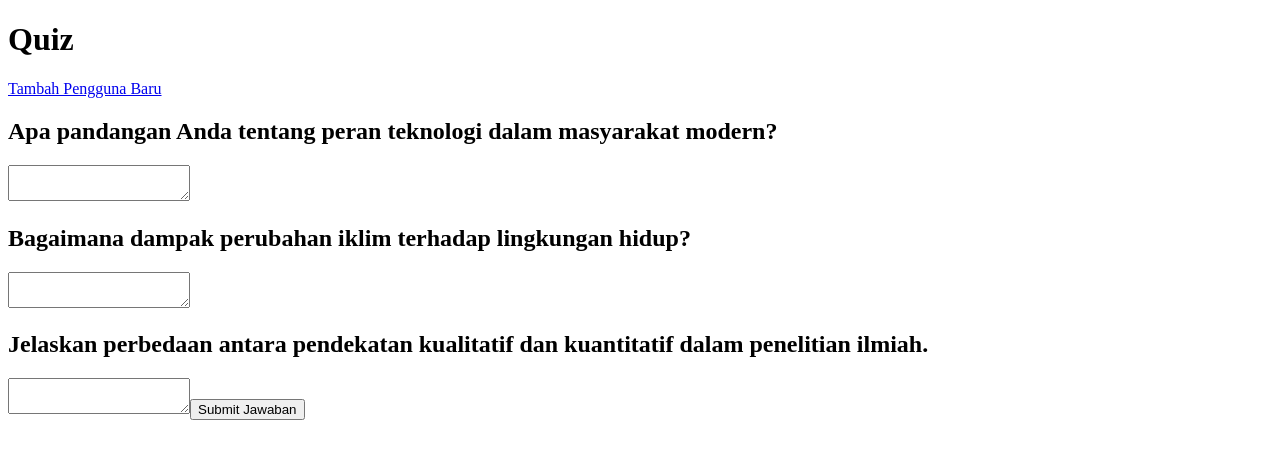
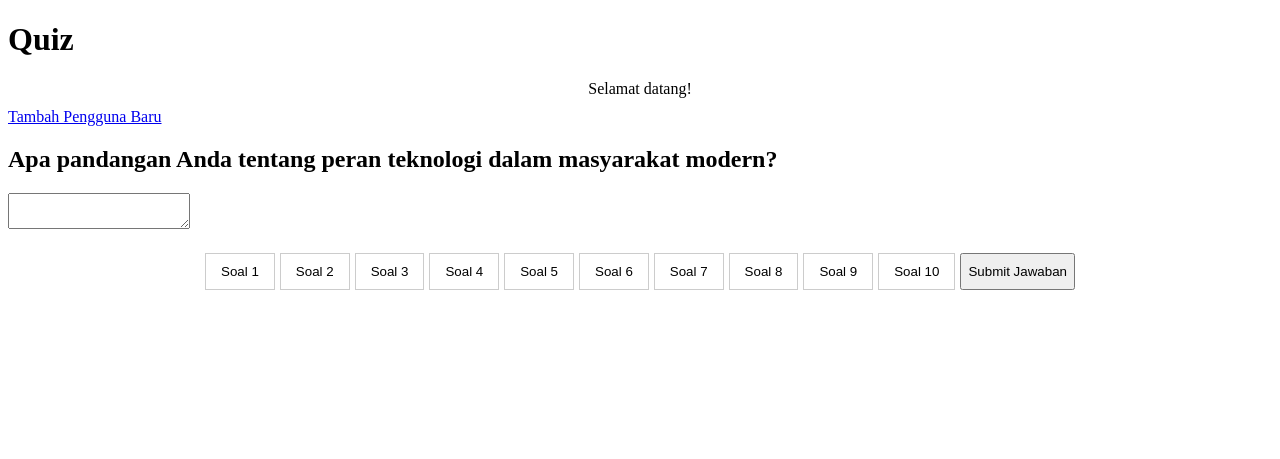
Before and after one commit to panduafii/ExaTrain, a PHP site: page / in a window 1280 px wide. Shown: the top 459 px of the page. Run offline with PHP 8.4, Linux system fonts and the light colour scheme; data comes from the database, SQL or seed files in the repository.

Commit message:
mengubah urutan directory dan memodifikasi database,index,addUser,add_user, dan submit

```diff
--- a/FungsiPHP/add_user.php
+++ b/FungsiPHP/add_user.php
@@ -25,7 +25,7 @@ if (isset($_POST['submit'])) {
     $sql = "INSERT INTO users (username, password) VALUES ('$username', '$hashed_password')";
     if ($conn->query($sql) === TRUE) {
         // Mengarahkan pengguna kembali ke halaman index.php setelah menambahkan pengguna baru
-        header("Location: index.php");
+        header("Location: ../index.php");
         exit; // Memastikan tidak ada kode ekstra yang dijalankan setelah pengalihan header
     } else {
         echo "Error: " . $sql . "<br>" . $conn->error; // Menampilkan pesan kesalahan jika query gagal dieksekusi
--- a/addUser.php
+++ b/addUser.php
@@ -7,7 +7,7 @@
 </head>
 <body>
     <h1>Tambah Pengguna Baru</h1>
-    <form action="add_user.php" method="post">
+    <form action="fungsiPHP/add_user.php" method="post">
         <label for="username">Username:</label><br>
         <input type="text" id="username" name="username" required><br><br>
 
--- a/adminDetailpenjelasan.html
+++ b/adminDetailpenjelasan.php
@@ -4,7 +4,7 @@
     <meta charset="UTF-8">
     <meta name="viewport" content="width=device-width, initial-scale=1.0">
     <title>Exatrain - Soal</title>
-    <link rel="stylesheet" href="admindetailpenjelasan.css">
+    <link rel="stylesheet" href="CSS/admindetailpenjelasan.css">
 </head>
 <body>
     <div class="container">
--- a/adminPembayaran.html
+++ b/adminPembayaran.php
@@ -4,7 +4,7 @@
     <meta charset="UTF-8">
     <meta name="viewport" content="width=device-width, initial-scale=1.0">
     <title>Pembayaran</title>
-    <link rel="stylesheet" href="adminpembayaran.css">
+    <link rel="stylesheet" href="CSS/adminpembayaran.css">
     <link rel="stylesheet" href="https://cdnjs.cloudflare.com/ajax/libs/font-awesome/5.15.4/css/all.min.css">
 </head>
 <body>
--- a/adminPengguna.html
+++ b/adminPengguna.php
@@ -4,7 +4,7 @@
     <meta charset="UTF-8">
     <meta name="viewport" content="width=device-width, initial-scale=1.0">
     <title>Edit Pengguna</title>
-    <link rel="stylesheet" href="adminpengguna.css">
+    <link rel="stylesheet" href="CSS/adminpengguna.css">
 </head>
 <body>
     <div class="container">
--- a/adminSoal.html
+++ b/adminSoal.php
@@ -4,7 +4,7 @@
     <meta charset="UTF-8">
     <meta name="viewport" content="width=device-width, initial-scale=1.0">
     <title>Manajemen Soal</title>
-    <link rel="stylesheet" href="adminsoal.css">
+    <link rel="stylesheet" href="CSS/adminsoal.css">
     <link rel="stylesheet" href="https://cdnjs.cloudflare.com/ajax/libs/font-awesome/5.15.4/css/all.min.css">
 </head>
 <body>
--- a/adminStatistik.html
+++ b/adminStatistik.php
@@ -4,7 +4,7 @@
     <meta charset="UTF-8">
     <meta name="viewport" content="width=device-width, initial-scale=1.0">
     <title>Data & Statistik</title>
-    <link rel="stylesheet" href="adminstatistik.css">
+    <link rel="stylesheet" href="CSS/adminstatistik.css">
     <link rel="stylesheet" href="https://cdnjs.cloudflare.com/ajax/libs/font-awesome/5.15.4/css/all.min.css">
 </head>
 <body>
--- a/adminTinjaujawaban.html
+++ b/adminTinjaujawaban.php
@@ -4,7 +4,7 @@
     <meta charset="UTF-8">
     <meta name="viewport" content="width=device-width, initial-scale=1.0">
     <title>Exatrain - Soal</title>
-    <link rel="stylesheet" href="admintinjaujawaban.css">
+    <link rel="stylesheet" href="CSS/admintinjaujawaban.css">
 </head>
 <body>
     <div class="container">
--- a/index.php
+++ b/index.php
@@ -4,12 +4,60 @@
     <meta charset="UTF-8">
     <meta name="viewport" content="width=device-width, initial-scale=1.0">
     <title>Quiz</title>
+    <link rel="stylesheet" href="CSS/quizPage.css">
+    <style>
+        .button-container {
+            display: flex;
+            justify-content: space-between;
+            align-items: center;
+            margin-top: 20px;
+        }
+        .question-buttons {
+            display: flex;
+            flex-wrap: wrap;
+            justify-content: center;
+        }
+        .question-buttons button {
+            margin-right: 5px;
+            background-color: white; /* Warna default putih */
+            color: black; /* Warna teks hitam */
+            border: 1px solid #ccc; /* Border warna abu-abu muda */
+            padding: 10px 15px; /* Padding untuk tombol */
+            cursor: pointer; /* Mengubah kursor saat mouse berada di atas tombol */
+        }
+        .question-buttons button.answered {
+            background-color: lightblue; /* Warna biru muda jika sudah dijawab */
+        }
+        .form-footer {
+            display: flex;
+            justify-content: center;
+            margin-top: 20px;
+        }
+        .user-info {
+            text-align: center;
+            margin-bottom: 10px;
+        }
+    </style>
 </head>
 <body>
     <h1>Quiz</h1>
 
-    <a href="addUser.html">Tambah Pengguna Baru</a>
-    <form action="submit.php" method="post">
+    <div class="user-info">
+        <?php
+        session_start();
+        // Menampilkan nama pengguna jika ada yang masuk
+        if (isset($_SESSION["username"])) {
+            $username = $_SESSION["username"];
+            echo "Selamat datang, $username!";
+        } else {
+            echo "Selamat datang!";
+        }
+        ?>
+    </div>
+
+    <a href="addUser.php">Tambah Pengguna Baru</a>
+
+    <form action="" method="post">
         <?php
         // Koneksi ke database
         $servername = "localhost";
@@ -23,27 +71,64 @@
             die("Koneksi ke database gagal: " . $conn->connect_error);
         }
 
+        // Menyimpan jawaban sebelumnya
+        if ($_SERVER['REQUEST_METHOD'] == 'POST') {
+            if (isset($_POST['essay_answer'])) {
+                $currentQuestion = $_POST['current_question'];
+                $_SESSION['answers'][$currentQuestion] = $_POST['essay_answer'];
+            }
+
+            // Logika untuk submit jawaban akhir
+            if (isset($_POST['submit_final'])) {
+                // Proses penyimpanan jawaban akhir
+                foreach ($_SESSION['answers'] as $questionId => $answer) {
+                    // Contoh query penyimpanan (sesuaikan dengan struktur tabel Anda)
+                    $sql = "INSERT INTO answers (user_id, question_id, answer) VALUES ('1', '$questionId', '$answer') ON DUPLICATE KEY UPDATE answer='$answer'";
+                    $conn->query($sql);
+                }
+
+                // Hapus jawaban dari sesi setelah disimpan
+                unset($_SESSION['answers']);
+                echo "Jawaban Anda telah disimpan.";
+            }
+        }
+
+        // Menentukan pertanyaan saat ini
+        $questionId = isset($_POST['question_id']) ? (int)$_POST['question_id'] : 1;
+
         // Ambil pertanyaan dari database
-        $sql = "SELECT * FROM questions";
+        $sql = "SELECT * FROM questions WHERE id = $questionId";
         $result = $conn->query($sql);
 
         if ($result->num_rows > 0) {
             // Menampilkan pertanyaan
-            while ($row = $result->fetch_assoc()) {
-                echo "<h2>" . $row['question_text'] . "</h2>";
+            $row = $result->fetch_assoc();
+            echo "<h2>" . $row['question_text'] . "</h2>";
 
-                // Menampilkan textarea untuk jawaban essay
-                echo "<textarea name='essay_answer[]' required></textarea>";
-            }
-
-            // Tombol untuk mengirim jawaban
-            echo "<button type='submit' name='submit'>Submit Jawaban</button>";
+            // Menampilkan textarea untuk jawaban essay
+            $answer = isset($_SESSION['answers'][$questionId]) ? $_SESSION['answers'][$questionId] : '';
+            echo "<textarea name='essay_answer'>$answer</textarea>";
         } else {
-            echo "Tidak ada pertanyaan yang ditemukan.";
+            echo "Pertanyaan tidak ditemukan.";
         }
 
         $conn->close();
         ?>
+        <input type="hidden" name="current_question" value="<?php echo $questionId; ?>">
+        <!-- Tombol untuk soal nomor 1 hingga 10 dan tombol submit -->
+        <div class="form-footer">
+            <div class="question-buttons">
+                <?php
+                for ($i = 1; $i <= 10; $i++) {
+                    // Cek apakah pertanyaan ini sudah dijawab
+                    $buttonClass = isset($_SESSION['answers'][$i]) && !empty($_SESSION['answers'][$i]) ? 'answered' : '';
+                    echo "<button type='submit' name='question_id' value='$i' class='$buttonClass'>Soal $i</button>";
+                }
+                ?>
+            </div>
+            <!-- Tombol untuk mengirim jawaban -->
+            <button type='submit' name='submit_final'>Submit Jawaban</button>
+        </div>
     </form>
 </body>
 </html>
```
Also changed, not shown: ExaTrain.sql (+10 -11 lines), FungsiPHP/submit.php (+5 -2 lines), CSS/admindetailpenjelasan.css (renamed from admindetailpenjelasan.css), CSS/adminpembayaran.css (renamed from adminpembayaran.css), CSS/adminpengguna.css (renamed from adminpengguna.css), CSS/adminsoal.css (renamed from adminsoal.css), CSS/adminstatistik.css (renamed from adminstatistik.css), CSS/admintinjaujawaban.css (renamed from admintinjaujawaban.css), CSS/quizPage.css (added), pilihanMatkul.php (renamed from pilhanMatkul.php).
